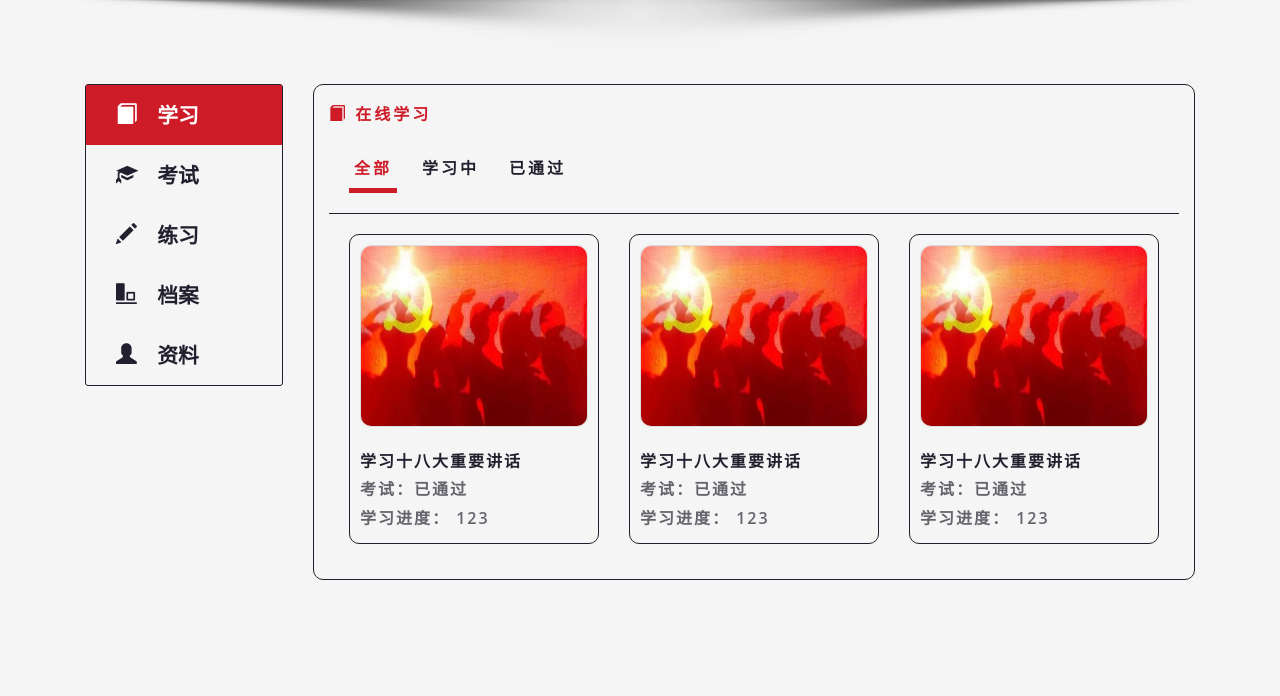
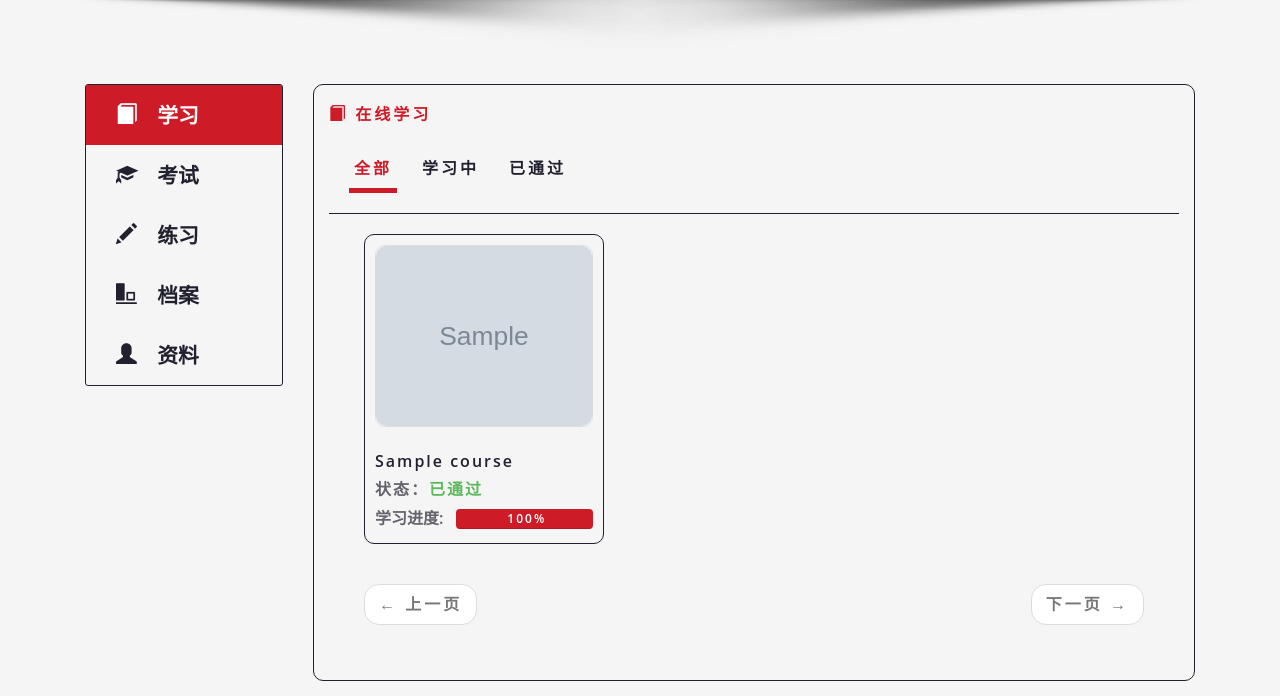
Before and after one commit to Ggzzhh/course, a Flask app: page /user/learn_center in a window 1280 px wide. Shown: the part 246-942 px from the top of the page. Before the commit the page ends 826 px from the top, so only its background shows below. Run offline with Flask 2, Linux system fonts and the light colour scheme; a user stored in the database is signed in; tables that the repository leaves empty hold one stand-in row (values such as "Sample post"); grey boxes marked "Sample" are stand-in pictures; some libraries are stand-ins or nearby versions.

Commit message:
学习中心数据绑定中

```diff
--- a/app/api/views.py
+++ b/app/api/views.py
@@ -1,5 +1,6 @@
 
-from flask import jsonify, request
+from flask import jsonify, request, current_app
+from flask_login import current_user
 
 from . import api
 from app.models import db, User, Course, Choice, Video, UserVideo
@@ -116,7 +117,7 @@ def update_learn_time():
                     'msg': '该视频已经学习完毕！'
                 })
             uv.update_learn_time()
-            if uv.learn_status != status:
+            if uv.learn_status != status and ch.finish_nums != ch.video_nums:
                 ch.finish_nums += 1
             video_rate = uv.get_percent()
             learn_rate = ch.learn_rate()
@@ -129,3 +130,37 @@ def update_learn_time():
             }
         })
     return jsonify({'resCode': 'err', 'msg': '出现错误！无数据或数据错误！'})
+
+
+@api.route('/get-learn-card')
+@user_required
+def get_learn_card():
+    page = request.args.get('page', 1, type=int)
+    _type = request.args.get('type', 'all')
+    query = current_user.choices
+    if _type == 'learning':
+        query = query.filter(Choice.is_pass == 0)
+    if _type == 'pass':
+        query = query.filter(Choice.is_pass == 1)
+    pagination = query.order_by(Choice.last_seen.desc())\
+        .paginate(page, per_page=6, error_out=False)
+    choices = [course.to_json() for course in pagination.items]
+    data = {
+        'choices': choices,
+        'total': pagination.total,
+        'pages': pagination.pages,
+        'next_num': pagination.next_num,
+        'prev_num': pagination.prev_num
+    }
+    return jsonify({'resCode': 'ok', 'msg': '', 'data': data})
+
+
+@api.route('/choice/<int:c_id>/<int:u_id>', methods=["DELETE"])
+@user_required
+def delete_choice(c_id, u_id):
+    try:
+        ch = Choice.query.filter_by(course_id=c_id, user_id=u_id).first()
+        db.session.delete(ch)
+        return jsonify({'resCode': 'ok', 'msg': '课程已移除！'})
+    except Exception as e:
+        return jsonify({'resCode': 'err', 'msg': '课程移除失败！'})
--- a/app/main/views.py
+++ b/app/main/views.py
@@ -136,9 +136,10 @@ def course_video(course_id):
     c_type = course.get_type()
     videos = [video.to_json() for video in course.videos]
     course = course.to_json()
-    if c_type == '培训':
+    if c_type in ['培训', '学习']:
         if current_user.is_user:
             choice = current_user.choices.filter(Choice.course_id == course_id).first()
+            choice.update_seen()
             course['learn_rate'] = choice.learn_rate()
             for video in videos:
                 uv = UserVideo.query.filter(
@@ -157,15 +158,8 @@ def course_video(course_id):
 @main.route('/user/learn_center')
 @user_required
 def learn_center():
-    course = {
-        'title': '学习十八大重要讲话',
-        'newstime': '2018-11-12',
-        'classify': '学习、考试',
-        'total_time': '200',
-        'img_url': '../../static/images/bg.jpg',
-        'url': url_for('main.course_detail', id=1)
-    }
-    return render_template('user/learn_center.html', course=course)
+
+    return render_template('user/learn_center.html')
 
 
 @main.route('/user/examination')
--- a/app/static/css/main.css
+++ b/app/static/css/main.css
@@ -95,3 +95,7 @@ body {
     /* overflow: hidden; */
     white-space: nowrap;
 }
+
+.mb-3 {
+    margin-bottom: 20px;
+}
--- a/app/templates/main/index.html
+++ b/app/templates/main/index.html
@@ -129,7 +129,7 @@
               <div class="text">
                 当前正在学习:
                 <a href="{{ user_info.current_choice.course_url }}">
-                  {{ user_info.current_choice.course_name }}
+                  {{ user_info.current_choice.course.name }}
                   {% if user_info.current_choice.is_pass == '已通过' %}
                     <span class="green">(已通过)</span>
                   {% elif user_info.current_choice.is_pass == '未通过' %}
--- a/app/templates/user/archives.html
+++ b/app/templates/user/archives.html
@@ -32,6 +32,7 @@
             <thead>
             <tr>
               <th>课程名称</th>
+              <th>课程类型</th>
               <th>开始学习日期</th>
               <th>课程时长</th>
               <th>学习时长</th>
@@ -41,6 +42,7 @@
             <tbody>
               <tr>
                 <td>测试课程</td>
+                <td>培训</td>
                 <td>2018-11-12</td>
                 <td>200 分钟</td>
                 <td>210 分钟</td>
--- a/app/templates/user/base.html
+++ b/app/templates/user/base.html
@@ -50,6 +50,7 @@
 {% endblock %}
 {% block _scripts %}
   {{ super() }}
+  <script src="{{ url_for('static', filename='js/juicer-min.js') }}"></script>
   <script>
       $(document).ready(function () {
           $('.learn-nav').click(function () {
--- a/app/templates/user/learn_center.html
+++ b/app/templates/user/learn_center.html
@@ -3,6 +3,19 @@
 
 {% block _head %}
   {{ super() }}
+  <style>
+    .tpl-pro .my-progress .text {
+      text-align: start;
+      color: inherit;
+    }
+    .status a {
+      color: inherit;
+    }
+
+    .status a:hover {
+      text-decoration: none;
+    }
+  </style>
 {% endblock %}
 
 {% block page_left %}
@@ -10,89 +23,18 @@
 {% endblock %}
 
 {% block page_right %}
-  <div class="learn">
+  <div class="learn" id="learn">
     <div class="learn-head">
       <span class="glyphicon glyphicon-book"></span>
       在线学习
     </div>
     <div class="learn-navs">
-      <a class="learn-nav choice">全部</a>
-      <a class="learn-nav">学习中</a>
-      <a class="learn-nav">已通过</a>
+      <a class="learn-nav choice" id="course-all">全部</a>
+      <a class="learn-nav" id="course-learning">学习中</a>
+      <a class="learn-nav" id="course-pass">已通过</a>
     </div>
     <div class="learn-content">
-      {% if not learn_cards %}
-        <div class="row">
-          <div class="col-lg-4 col-md-6 col-sm-12">
-            <div class="learn-card">
-              <div class="thumbnail">
-                <img src="{{ course.img_url }}" alt="">
-                <div class="bg">
-                  <div class="status">继续学习</div>
-                  <div class="status">删除课程</div>
-                </div>
 
-              </div>
-              <div class="learn-card-content">
-                <a href="{{ course.url }}">
-                  {{ course.title }}
-                </a>
-                <div class="other">
-                  考试：已通过
-                  <br>
-                  学习进度： 123
-                  <br>
-                </div>
-              </div>
-            </div>
-          </div>
-          <div class="col-lg-4 col-md-6 col-sm-12">
-            <div class="learn-card">
-              <div class="thumbnail">
-                <img src="{{ course.img_url }}" alt="">
-                <div class="bg">
-                  <div class="status">继续学习</div>
-                </div>
-
-              </div>
-              <div class="learn-card-content">
-                <a href="{{ course.url }}">
-                  {{ course.title }}
-                </a>
-                <div class="other">
-                  考试：已通过
-                  <br>
-                  学习进度： 123
-                </div>
-              </div>
-            </div>
-          </div>
-          <div class="col-lg-4 col-md-6 col-sm-12">
-            <div class="learn-card">
-              <div class="thumbnail">
-                <img src="{{ course.img_url }}" alt="">
-                <div class="bg">
-                  <div class="status">继续学习</div>
-                </div>
-
-              </div>
-              <div class="learn-card-content">
-                <a href="{{ course.url }}">
-                  {{ course.title }}
-                </a>
-                <div class="other">
-                  考试：已通过
-                  <br>
-                  学习进度： 123
-                </div>
-              </div>
-            </div>
-          </div>
-          </div>
-        </div>
-      {% else %}
-        {{ user_model.nothing() }}
-      {% endif %}
     </div>
   </div>
 {% endblock %}
@@ -100,11 +42,148 @@
   {{ super() }}
   <script>
       $(document).ready(function () {
-          $('.learn-card').hover(function () {
-              $(this).find('.bg').css('opacity', '1')
-          }, function () {
-              $(this).find('.bg').css('opacity', '0')
-          })
-      })
+          getLearnCards('all', 1);
+
+          $('#course-all').click(function () {
+              getLearnCards('all', 1);
+          });
+
+          $('#course-learning').click(function () {
+              getLearnCards('learning', 1);
+          });
+
+          $('#course-pass').click(function () {
+              getLearnCards('pass', 1);
+          });
+
+
+      });
+
+      function getLearnCards(type, page) {
+          a_json(
+              '{{ url_for("api.get_learn_card") }}' + "?type=" + type + "&page=" + page,
+              'GET',
+              '',
+              function (data) {
+                  let content = data.data;
+                  content.type = type;
+                  let tpl = document.getElementById('tpl').innerHTML;
+                  let html = juicer(tpl, content);
+                  $('.learn-content').html(html);
+
+                  $('.learn-card').hover(function () {
+                      $(this).find('.bg').css('opacity', '1')
+                  }, function () {
+                      $(this).find('.bg').css('opacity', '0')
+                  });
+
+                  $('.delete-choice').click(function () {
+                      let that = this;
+                      swal({
+                          title: '确定删除吗？',
+                          text: '你将无法恢复它！',
+                          type: 'warning',
+                          showCancelButton: true,
+                          confirmButtonColor: '#3085d6',
+                          cancelButtonColor: '#d33',
+                          confirmButtonText: '确定删除！',
+                      }).then(function(){
+                          a_json(
+                              "/api/choice/"+$(that).attr('data-c-id')+"/"+$(that).attr('data-u-id'),
+                              "DELETE",
+                              "",
+                              function (data) {
+                                  swal(data.msg, '', 'success').then(
+                                      function () {
+                                          document.location.reload()
+                                      }
+                                  );
+
+                              }
+                          )
+                      }, ()=>{});
+
+                  });
+
+
+              }
+          )
+      }
   </script>
+
+  <script id="tpl" type="text/template">
+    <div class="row" style="width: 100%">
+      {@if choices != null}
+      {@each choices as choice}
+      <div class="col-lg-4 col-md-6 col-sm-12 mb-3">
+        <div class="learn-card animated fadeIn">
+          <div class="thumbnail">
+            <img src="${ choice.course.img_url }" alt="">
+            <div class="bg">
+              <div class="status">
+                <a href="${ choice.course.url }">继续学习</a>
+              </div>
+              <div class="status">
+                <span class="delete-choice"
+                      data-c-id="${ choice.course_id }"
+                      data-u-id="${ choice.user_id }"
+                >删除课程</span>
+              </div>
+            </div>
+          </div>
+          <div class="learn-card-content">
+            <a href="${ choice.course_url }">
+              ${ choice.course.name }
+            </a>
+            <div class="other">
+              {@if choice.is_pass == '已通过'}
+              状态：<span class="green">${ choice.is_pass }</span>
+              {@else}
+              状态：<span class="red">${ choice.is_pass }</span>
+              {@/if}
+              <div class="tpl-pro">
+                {{ model.progress('学习进度:', '${ choice.learn_rate }') }}
+              </div>
+            </div>
+          </div>
+        </div>
+      </div>
+      {@/each}
+    </div>
+    <div style="width: 100%">
+      <nav style="padding-left: 15px; padding-right: 15px">
+        <ul class="pager">
+          {@if prev_num}
+          <li class="previous">
+            <a style="cursor: pointer"
+               onclick="getLearnCards('${type}', '${prev_num}')">
+              <span aria-hidden="true">&larr;</span> 上一页</a>
+          </li>
+          {@else}
+          <li class="previous disabled">
+            <a href="#"><span aria-hidden="true">&larr;</span> 上一页</a>
+          </li>
+          {@/if}
+
+          {@if next_num}
+          <li class="next">
+            <a style="cursor: pointer"
+               onclick="getLearnCards('${type}', '${next_num}')">
+              下一页 <span aria-hidden="true">&rarr;</span></a>
+          </li>
+
+          {@else}
+          <li class="next disabled">
+            <a href="#">下一页 <span aria-hidden="true">&rarr;</span></a></a>
+          </li>
+          {@/if}
+        </ul>
+      </nav>
+    </div>
+    {@else}
+    {{ user_model.nothing() }}
+    {@/if}
+
+  </script>
+
 {% endblock %}
```
Also changed, not shown: app/models.py (+17 -6 lines), app/static/js/juicer-min.js (added), app/static/js/models.js (added).
